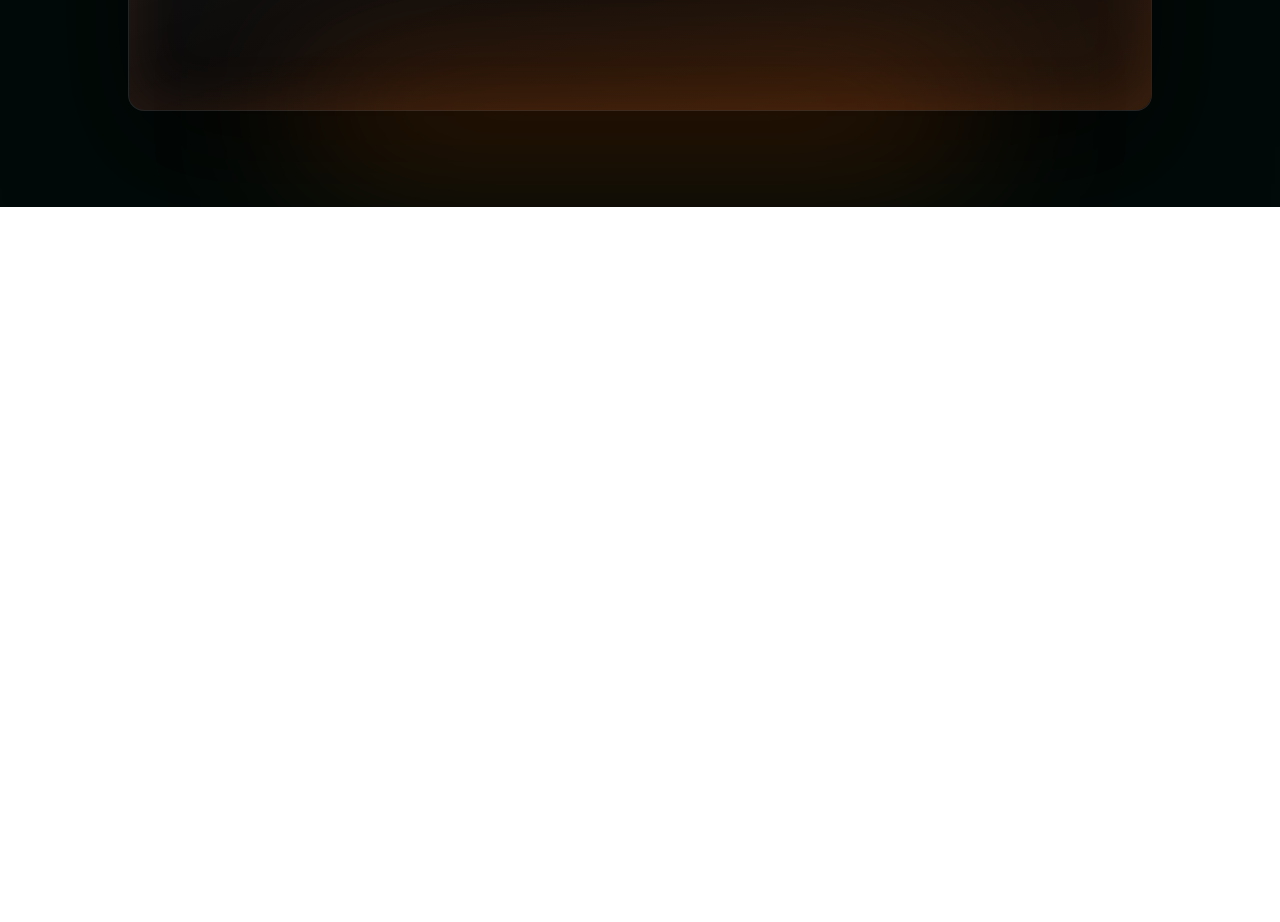
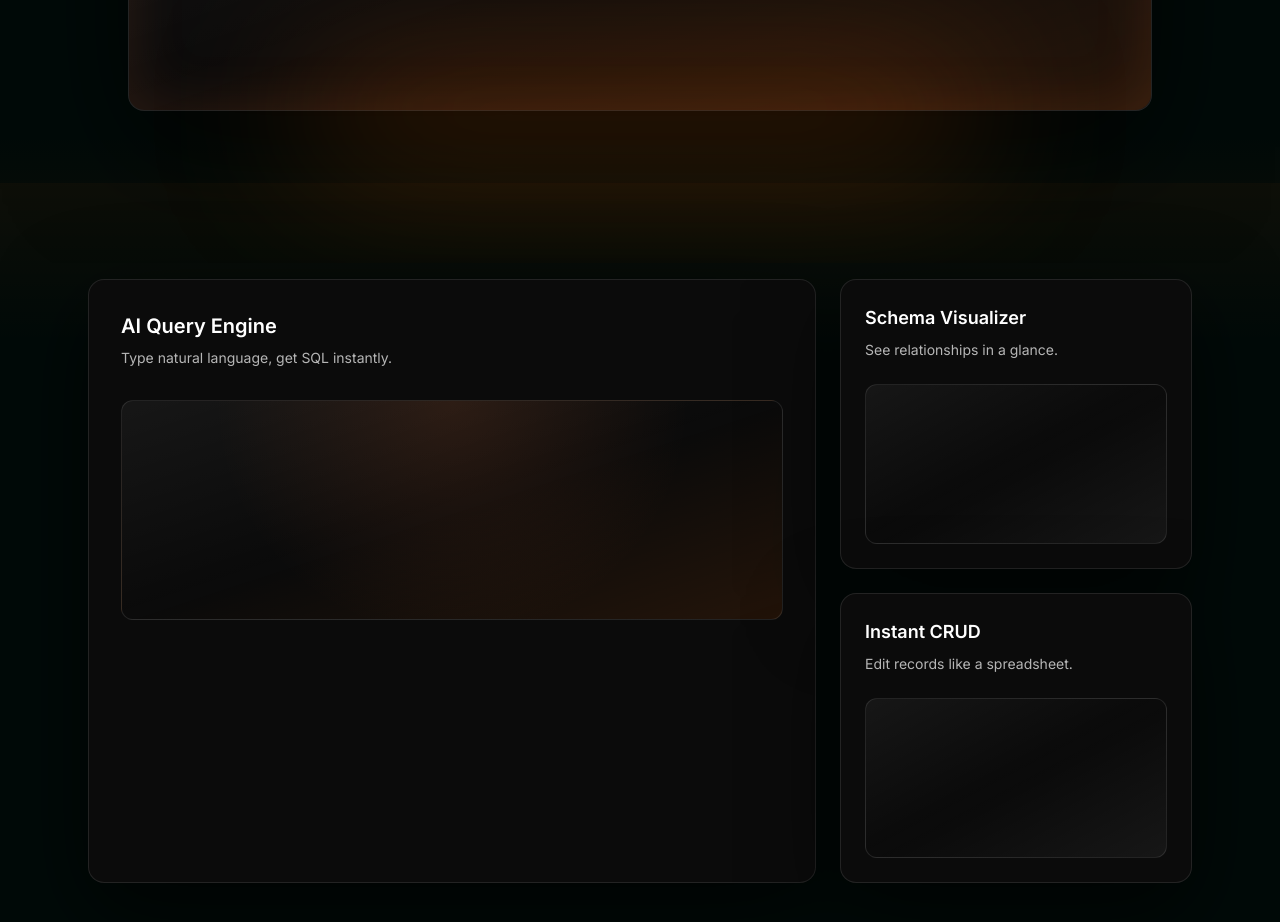
Before and after one commit to Smaksh-09/postgreToGui, a Next.js app in the folder postgre-gui/: page / in a window 1280 px wide. Shown: the part 1260-2182 px from the top of the page. Before the commit the page ends 1467 px from the top, so only its background shows below. Built offline with nearby package versions, Linux system fonts and the light colour scheme.

Commit message:
Added the last section of the landing page, videos will be added later

```diff
--- a/postgre-gui/src/app/page.tsx
+++ b/postgre-gui/src/app/page.tsx
@@ -3,6 +3,7 @@ import Image from "next/image";
 import Hero from "../components/ui/Hero";
 import Loop from "../components/ui/Loop";
 import ThirdSection from "../components/ui/ThirdSection";
+import FourthSection from "../components/ui/FourthSection";
 
 export default function Home() {
   return (
@@ -46,8 +47,9 @@ export default function Home() {
 
       </section>
 
-      {/* The next section */}
+      {/* The next sections */}
       <ThirdSection />
+      <FourthSection />
     </main>
   );
 }
--- /dev/null
+++ b/postgre-gui/src/components/ui/FourthSection.tsx
@@ -0,0 +1,81 @@
+"use client";
+
+import { motion } from "framer-motion";
+
+const cardBase =
+  "relative overflow-hidden rounded-2xl border border-white/10 bg-[#0b0b0b] shadow-[0_30px_90px_rgba(0,0,0,0.7)]";
+
+export default function FourthSection() {
+  return (
+    // 1. CHANGED bg-black -> bg-midnight-950 to match the previous section perfectly.
+    // 2. INCREASED overlap: -mt-10 -> -mt-20 to physically pull the gradients together.
+    <section className="relative -mt-20 w-full bg-midnight-950 py-24">
+
+      {/* --- THE FIX: TOP GLOW --- */}
+      {/* A strong radial glow that sits BEHIND the cards but ON TOP of the section seam. */}
+      <div className="pointer-events-none absolute inset-x-0 -top-40 h-80 bg-[radial-gradient(ellipse_at_center,_var(--tw-gradient-stops))] from-orange-500/20 via-orange-900/5 to-transparent blur-[60px] z-0" />
+
+      {/* A subtle linear gradient to wash the top edge */}
+      <div className="pointer-events-none absolute inset-x-0 top-0 h-40 bg-gradient-to-b from-orange-500/5 to-transparent z-0" />
+
+      <div className="mx-auto w-full max-w-6xl px-6 relative z-10">
+        <div className="grid grid-cols-1 gap-6 lg:grid-cols-3">
+
+          {/* Large Card (Unchanged) */}
+          <motion.div
+            className={`${cardBase} lg:col-span-2 lg:row-span-2`}
+            initial={{ opacity: 0, y: 40 }}
+            whileInView={{ opacity: 1, y: 0 }}
+            transition={{ duration: 0.8, ease: "easeOut" }}
+            viewport={{ once: true, amount: 0.4 }}
+          >
+             <div className="p-6 md:p-8">
+              <h3 className="text-xl font-semibold text-white">AI Query Engine</h3>
+              <p className="mt-2 text-sm text-white/70">Type natural language, get SQL instantly.</p>
+            </div>
+            {/* ... keeping your existing card animations ... */}
+            <div className="relative mx-6 mb-6 h-[220px] rounded-xl border border-white/10 bg-gradient-to-br from-white/5 via-transparent to-orange-500/10 md:mx-8">
+              <div className="absolute left-0 top-0 h-full w-full bg-[radial-gradient(circle_at_top,_rgba(255,120,54,0.12),transparent_60%)]" />
+               {/* ... visual elements ... */}
+            </div>
+          </motion.div>
+
+          {/* Small Card 1 (Unchanged) */}
+          <motion.div
+            className={cardBase}
+            initial={{ opacity: 0, y: 40 }}
+            whileInView={{ opacity: 1, y: 0 }}
+            transition={{ duration: 0.8, ease: "easeOut", delay: 0.05 }}
+            viewport={{ once: true, amount: 0.4 }}
+          >
+            {/* ... content ... */}
+            <div className="p-6">
+              <h3 className="text-lg font-semibold text-white">Schema Visualizer</h3>
+              <p className="mt-2 text-sm text-white/70">See relationships in a glance.</p>
+            </div>
+            <div className="relative mx-6 mb-6 h-[160px] rounded-xl border border-white/10 bg-gradient-to-br from-white/5 via-transparent to-white/5">
+                {/* ... visual elements ... */}
+            </div>
+          </motion.div>
+
+          {/* Small Card 2 (Unchanged) */}
+          <motion.div
+            className={cardBase}
+            initial={{ opacity: 0, y: 40 }}
+            whileInView={{ opacity: 1, y: 0 }}
+            transition={{ duration: 0.8, ease: "easeOut", delay: 0.1 }}
+            viewport={{ once: true, amount: 0.4 }}
+          >
+             <div className="p-6">
+              <h3 className="text-lg font-semibold text-white">Instant CRUD</h3>
+              <p className="mt-2 text-sm text-white/70">Edit records like a spreadsheet.</p>
+            </div>
+             <div className="relative mx-6 mb-6 h-[160px] rounded-xl border border-white/10 bg-gradient-to-br from-white/5 via-transparent to-white/5">
+                {/* ... visual elements ... */}
+            </div>
+          </motion.div>
+        </div>
+      </div>
+    </section>
+  );
+}
--- a/postgre-gui/src/components/ui/ThirdSection.tsx
+++ b/postgre-gui/src/components/ui/ThirdSection.tsx
@@ -4,18 +4,13 @@ import { motion } from "framer-motion";
 
 export default function ThirdSection() {
   return (
-    <section className="relative w-full overflow-hidden bg-midnight-950">
+    // 1. Ensure this matches your global dark theme color
+    <section className="relative w-full overflow-hidden bg-midnight-950 pb-10">
 
-      {/* --- THE FIX: The "Upper Black Shadow" --- */}
-      {/* 1. We remove the orange gradient.
-          2. We add a dark shadow at the top (h-32) that goes:
-             Solid Dark -> Transparent.
-          This hides the transition line completely.
-      */}
-      <div className="absolute inset-x-0 top-0 z-20 h-32 bg-gradient-to-b from-[#010a08] via-[#010a08]/60 to-transparent pointer-events-none" />
+      {/* Top Blend (Keep this as it was working for the previous section) */}
+      <div className="absolute inset-x-0 top-0 z-20 h-32 bg-gradient-to-b from-midnight-950 via-midnight-950/60 to-transparent pointer-events-none" />
 
-
-      <div className="mx-auto flex w-full max-w-6xl flex-col items-center px-6 pb-24 pt-24 relative z-10">
+      <div className="mx-auto flex w-full max-w-6xl flex-col items-center px-6 pb-28 pt-24 relative z-10">
         <motion.div
           className="relative w-full max-w-5xl"
           style={{ perspective: "1200px" }}
@@ -24,7 +19,7 @@ export default function ThirdSection() {
           transition={{ duration: 1, ease: "easeOut" }}
           viewport={{ once: true, amount: 0.4 }}
         >
-          {/* Your Card Component (Unchanged) */}
+          {/* Your Card Component */}
           <motion.div
             className="relative h-[360px] w-full rounded-2xl border border-white/10 bg-[#0c0c0c] shadow-[0_40px_120px_rgba(0,0,0,0.7)]"
             style={{
@@ -42,6 +37,11 @@ export default function ThirdSection() {
           </motion.div>
         </motion.div>
       </div>
+
+      {/* --- THE FIX: BOTTOM BLEND --- */}
+      {/* 1. Removed the 'from-black/70' gradient. That was creating a hard line. */}
+      {/* 2. Added a subtle orange connector that fades OUT as it goes down. */}
+      <div className="pointer-events-none absolute inset-x-0 bottom-0 h-32 bg-gradient-to-t from-orange-500/5 to-transparent" />
     </section>
   );
 }
```
